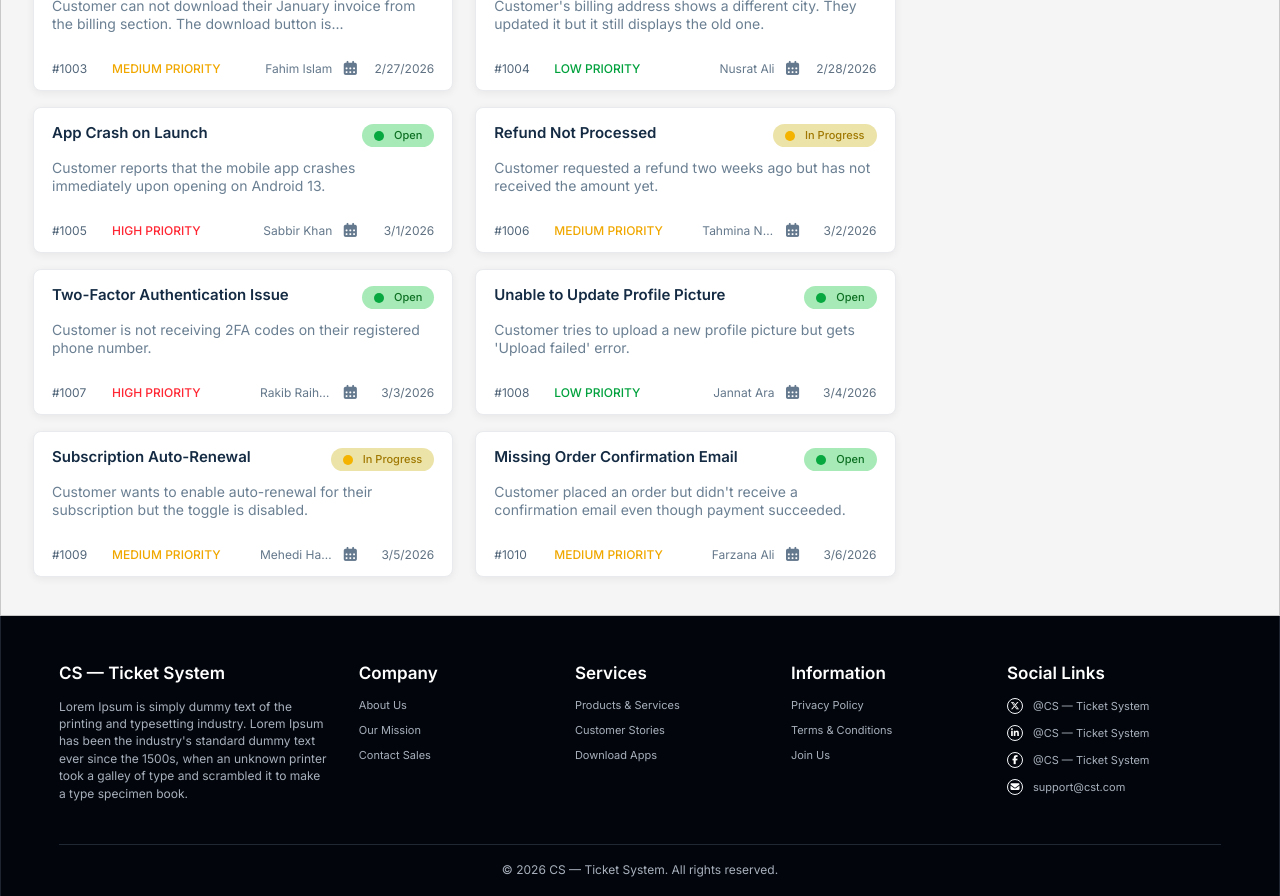
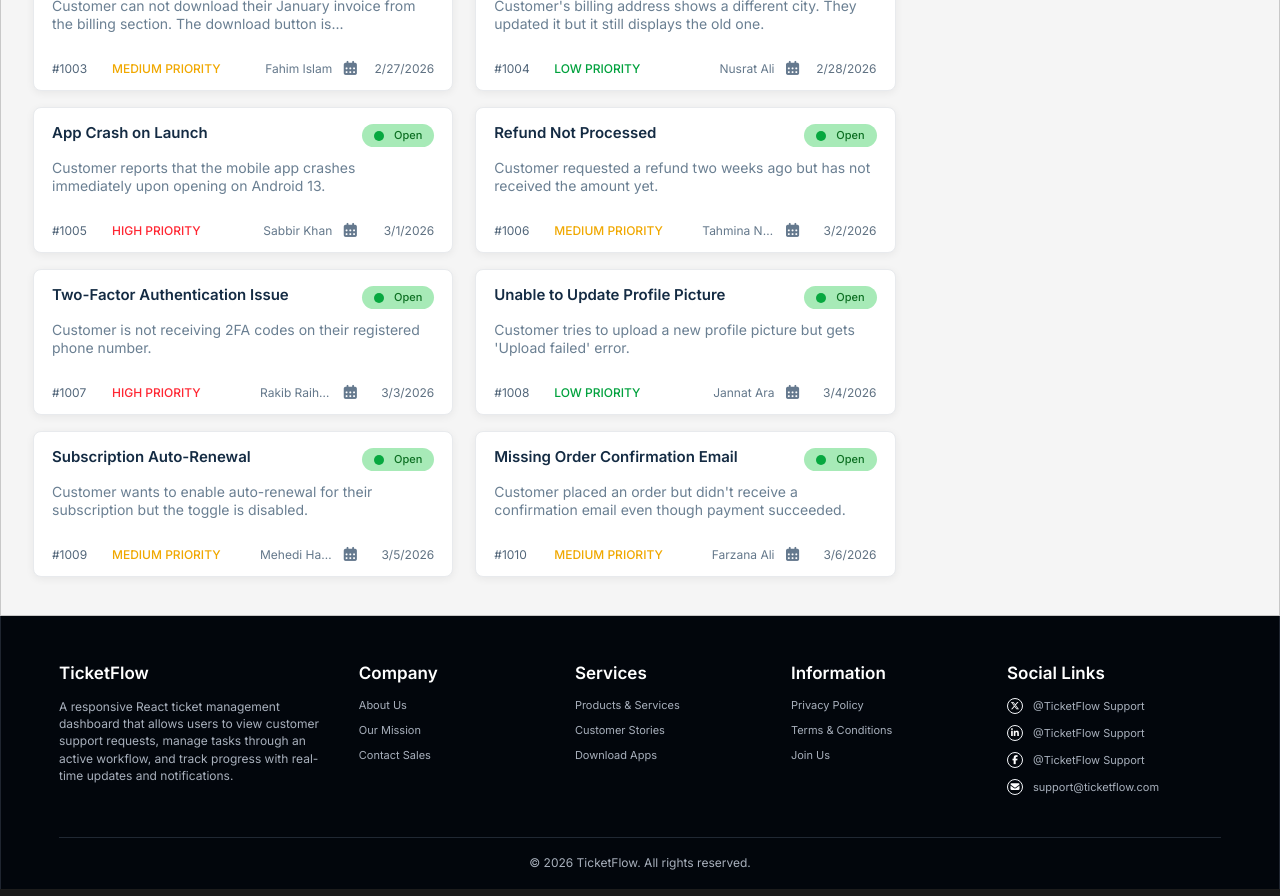
Before and after one commit to rownak2385/ph-mrb-assignment2, a React (Vite) app: page / in a window 1280 px wide. Shown: the part 680-1576 px from the top of the page. Built offline with nearby package versions, Linux system fonts and the light colour scheme.

Commit message:
Final Touches and Project Completion

```diff
--- a/index.html
+++ b/index.html
@@ -3,7 +3,7 @@
   <head>
     <meta charset="UTF-8" />
     <meta name="viewport" content="width=device-width, initial-scale=1.0" />
-    <title>CS - Ticket System</title>
+    <title>TicketFlow</title>
   </head>
   <body>
     <div id="root"></div>
--- a/src/components/Footer.jsx
+++ b/src/components/Footer.jsx
@@ -3,11 +3,10 @@ export default function Footer() {
     <footer className="footer">
       <div className="footer-inner">
         <section className="footer-brand-col">
-          <h5>CS — Ticket System</h5>
+          <h5>TicketFlow</h5>
           <p>
-            Lorem Ipsum is simply dummy text of the printing and typesetting industry. Lorem Ipsum has been the
-            industry's standard dummy text ever since the 1500s, when an unknown printer took a galley of type and
-            scrambled it to make a type specimen book.
+            A responsive React ticket management dashboard that allows users to view customer support requests, manage
+            tasks through an active workflow, and track progress with real-time updates and notifications.
           </p>
         </section>
 
@@ -43,26 +42,26 @@ export default function Footer() {
           <ul className="social-links">
             <li>
               <i className="fa-brands fa-x-twitter" aria-hidden="true" />
-              <span>@CS — Ticket System</span>
+              <span>@TicketFlow Support</span>
             </li>
             <li>
               <i className="fa-brands fa-linkedin-in" aria-hidden="true" />
-              <span>@CS — Ticket System</span>
+              <span>@TicketFlow Support</span>
             </li>
             <li>
               <i className="fa-brands fa-facebook-f" aria-hidden="true" />
-              <span>@CS — Ticket System</span>
+              <span>@TicketFlow Support</span>
             </li>
             <li>
               <i className="fa-solid fa-envelope" aria-hidden="true" />
-              <span>support@cst.com</span>
+              <span>support@ticketflow.com</span>
             </li>
           </ul>
         </section>
       </div>
 
       <div className="footer-bottom">
-        <p className="copyright">© 2026 CS — Ticket System. All rights reserved.</p>
+        <p className="copyright">© 2026 TicketFlow. All rights reserved.</p>
       </div>
     </footer>
   );
--- a/src/components/MainSection.jsx
+++ b/src/components/MainSection.jsx
@@ -1,4 +1,4 @@
-function TicketCard({ ticket, onAddToTaskStatus }) {
+function TicketCard({ ticket, isInProgress, onAddToTaskStatus }) {
   const handleKeyDown = (event) => {
     // Keyboard accessibility for card selection.
     if (event.key === 'Enter' || event.key === ' ') {
@@ -17,9 +17,9 @@ function TicketCard({ ticket, onAddToTaskStatus }) {
     >
       <div className="ticket-header">
         <h3>{ticket.title}</h3>
-        <span className={`badge ${ticket.status === 'In Progress' ? 'badge-yellow' : 'badge-green'}`}>
+        <span className={`badge ${isInProgress ? 'badge-yellow' : 'badge-green'}`}>
           <span className="badge-dot" aria-hidden="true" />
-          {ticket.status}
+          {isInProgress ? 'In Progress' : 'Open'}
         </span>
       </div>
 
@@ -47,13 +47,20 @@ function TicketCard({ ticket, onAddToTaskStatus }) {
 }
 
 export default function MainSection({ tickets, inProgressTickets, resolvedTickets, onAddToTaskStatus, onCompleteTask }) {
+  const inProgressIdSet = new Set(inProgressTickets.map((ticket) => ticket.id));
+
   return (
     <main className="main-grid">
       <section>
         <h4 className="section-title">Customer Tickets</h4>
         <div className="tickets-grid">
           {tickets.map((ticket) => (
-            <TicketCard key={ticket.id} ticket={ticket} onAddToTaskStatus={onAddToTaskStatus} />
+            <TicketCard
+              key={ticket.id}
+              ticket={ticket}
+              isInProgress={inProgressIdSet.has(ticket.id)}
+              onAddToTaskStatus={onAddToTaskStatus}
+            />
           ))}
         </div>
       </section>
--- a/src/components/Navbar.jsx
+++ b/src/components/Navbar.jsx
@@ -6,7 +6,7 @@ export default function Navbar() {
 
   return (
     <header className="navbar">
-      <h1 className="brand">CS — Ticket System</h1>
+      <h1 className="brand">TicketFlow</h1>
 
       <button
         type="button"
--- a/src/index.css
+++ b/src/index.css
@@ -523,6 +523,7 @@ a {
   max-width: none;
   display: inline-block;
   text-align: center;
+  white-space: nowrap;
 }
 
 .footer-bottom {
```
